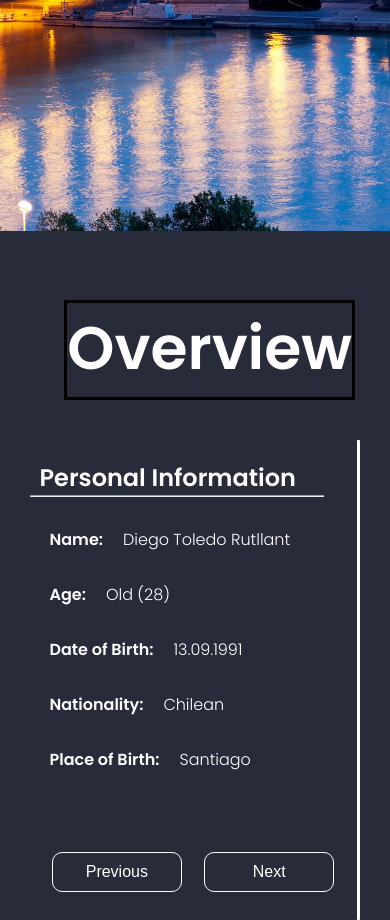
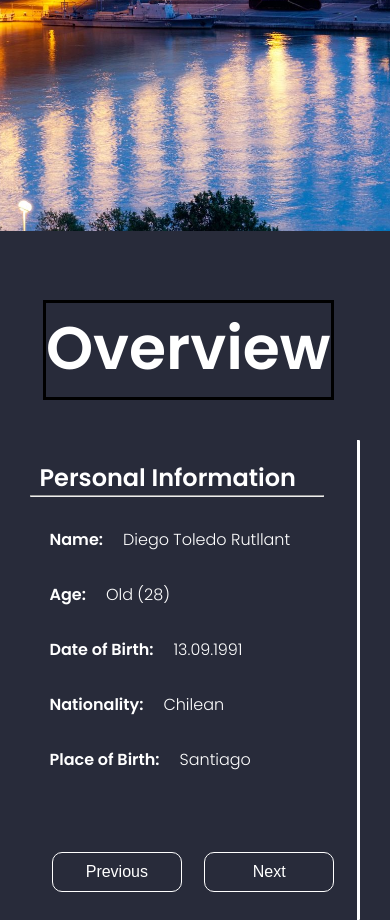
Before and after one commit to diegotoledor/diegoToledoWeb, a plain HTML site: page index.html in a window 390 px wide. Shown: the part 681-1601 px from the top of the page. Drawn offline with nearby package versions, Linux system fonts and the light colour scheme.

Commit message:
solved percentage sign

```diff
--- a/static/styles/style.css
+++ b/static/styles/style.css
@@ -271,7 +271,7 @@ section#about{
 
 @media screen and (max-width:1024px){
     .section-title-container{
-        width:78%%;
+        width:78%;
     }
 }
 
```
